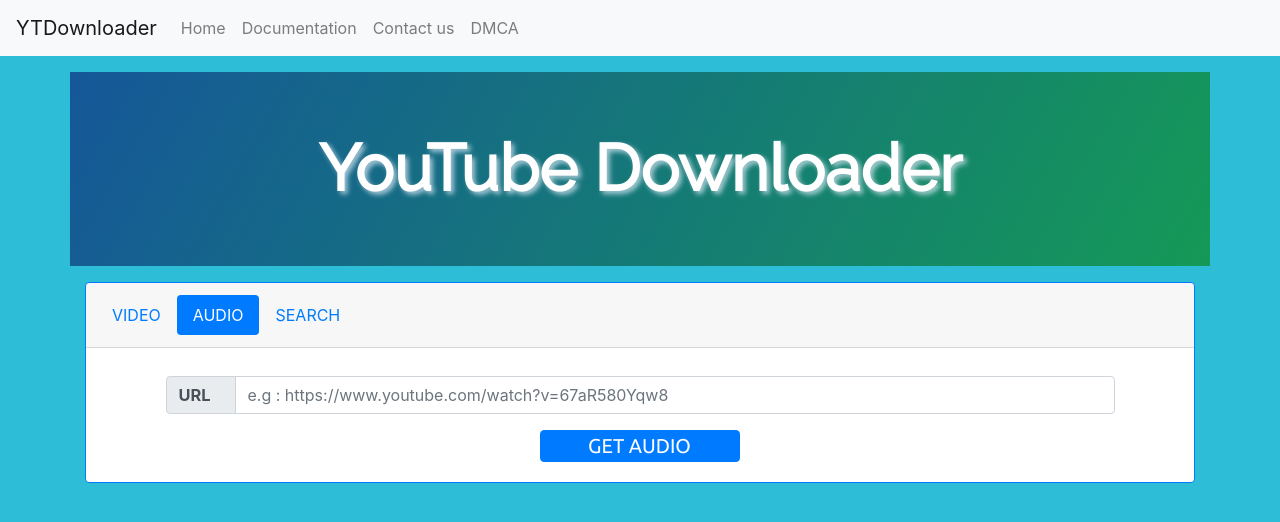
After one commit to microStationCorp/ytdwlpage, a Django app: page /audio/ in a window 1280 px wide. The commit adds this page. Shown: the top 522 px of the page. Run offline with Django 3.2, Linux system fonts and the light colour scheme; some libraries are stand-ins or nearby versions.

Commit message:
mp3 converter added

```diff
--- /dev/null
+++ b/templates/audio.html
@@ -0,0 +1,111 @@
+{% extends 'index.html' %}
+{% block contentPage %}
+<div class="container mb-5">
+
+    <div class="card border-primary" id="formBox">
+        <div class="card-header">
+            <ul class="nav nav-pills card-header-pills">
+                <li class="nav-item">
+                    <a class="nav-link" href="../">VIDEO</a id="home">
+                </li>
+                <li class="nav-item">
+                    <a class="nav-link active">AUDIO</a id="home">
+                </li>
+                <li class="nav-item">
+                    <a class="nav-link" href="/search">SEARCH</a id="search">
+                </li>
+            </ul>
+        </div>
+        <div class="card-body" id="form">
+            <form action="../audio" method="GET">
+                <div class="input-group mb-3 mt-2 col-sm-11 mx-auto">
+                    <div class="input-group-prepend">
+                        <span class="input-group-text" id="inputGroup-sizing-default">URL</span>
+                    </div>
+                    <input type="text" class="form-control"
+                        placeholder="e.g : https://www.youtube.com/watch?v=67aR580Yqw8" aria-label="search value"
+                        aria-describedby="button-addon2" name="audioURL">
+                </div>
+                <div class="input-group-append">
+                    <button class="btn btn-primary btn-font" type="submit" id="button-addon2">GET AUDIO</button>
+                </div>
+            </form>
+        </div>
+    </div>
+</div>
+
+{% if auflag %}
+
+<div class="container border-primary card mb-3">
+    <div class="card-body">
+        <div class="row">
+            <div class="col">
+                <div class="card border-info text-center mx-auto my-4 boxShadow" style="width: 24rem;">
+                    <div class="card-body">
+                        <img class="card-img-top" src="{{audioData.thumbnail}}" alt="Card image cap">
+                    </div>
+                    <div class="card-body">
+                        <h5 class="card-title">{{audioData.title}}</h5>
+                        <hr>
+                        <h6 class="card-subtitle mb-2 text-muted border-info">
+                            {{audioData.uploader}}</h6>
+                        <hr>
+                        <p class="card-text">{{audioData.description}}</p>
+                    </div>
+                </div>
+            </div>
+            <div class="col">
+                <div id="downloadTab">
+                    <div class="panel panel-default my-3">
+                        <div class="panel-body">
+
+                            <a href="{{audioData.link}}" class="btn btn-primary boxShadow" style=" min-width: 140px;"
+                                role="button" download>Audio File</a>
+
+                        </div>
+                    </div>
+                </div>
+            </div>
+        </div>
+    </div>
+</div>
+
+{% elif eflag %}
+<div class="container  mb-3">
+    <div class="alert alert-danger" role="alert">
+        <h4 class="alert-heading">Error!</h4>
+        <p>Ooops...... You have entered an <strong>invalid YouTube link</strong>.......</p>
+    </div>
+</div>
+{% elif mflag %}
+<div class="container  mb-3">
+    <div class="card border-primary mt-3">
+        <h3 class="card-header text-center bg-warning">Warning!</h3>
+        <div class="card-body">
+            <p class="card-text text-center">Ooops...... You have entered an YouTube link which is a link of
+                <strong>YouTube
+                    Playlist</strong>.
+                Please
+                not enter <strong>YouTube Playlist link</strong><br>
+                following is the playlist details</p>
+            <div class="card border-info mx-auto my-4 boxShadow" style="width: 24rem;">
+                <div class="card-body">
+                    <img class="card-img-top" src="{{dataDict.thumbnail}}" alt="Card image cap">
+                </div>
+                <div class="card-body">
+                    <h5 class="card-title">{{dataDict.title}} . {{dataDict.linkCount}} Videos</h5>
+                    <hr>
+                    <h6 class="card-subtitle mb-2 text-muted border-info">
+                        {{dataDict.uploader}}</h6>
+                </div>
+            </div>
+        </div>
+    </div>
+</div>
+{% elif nflag %}
+
+{% else %}
+
+{% endif %}
+
+{% endblock %}
--- a/templates/index.html
+++ b/templates/index.html
@@ -57,10 +57,13 @@
 			<div class="card-header">
 				<ul class="nav nav-pills card-header-pills">
 					<li class="nav-item">
-						<a id="home" class="nav-link active">URL</a id="home">
+						<a class="nav-link active">VIDEO</a>
 					</li>
 					<li class="nav-item">
-						<a id="search" class="nav-link" href="/search">SEARCH</a id="search">
+						<a class="nav-link" href="/audio">AUDIO</a>
+					</li>
+					<li class="nav-item">
+						<a class="nav-link" href="/search">SEARCH</a>
 					</li>
 				</ul>
 			</div>
@@ -75,7 +78,8 @@
 							aria-describedby="button-addon2" name="urlBox">
 					</div>
 					<div class="input-group-append">
-						<button class="btn btn-primary btn-font" type="submit" id="button-addon2">Convert</button>
+						<button class="btn btn-primary btn-font" type="submit" id="button-addon2">GET
+							VIDEO</button>
 					</div>
 				</form>
 			</div>
--- a/youtubeDwnld/urls.py
+++ b/youtubeDwnld/urls.py
@@ -24,4 +24,5 @@ urlpatterns = [
     path('contactUs/', views.cu, name='contactUs'),
     path('documentation/', views.docp, name='documentation'),
     path('search/', views.search, name='search'),
+    path('audio/', views.audio, name='audio'),
 ]
--- a/youtubeDwnld/views.py
+++ b/youtubeDwnld/views.py
@@ -49,3 +49,19 @@ def search(request):
             return render(request, 'search.html', {'sflag': 'True', 'resultDict': resultDict})
         else:
             return render(request, 'search.html', {'eflag': 'True'})
+
+
+def audio(request):
+    URL = request.GET.get('audioURL')
+    if URL != None:
+        try:
+            if URL.find('list') != -1:
+                playlist_info = utils.get_playlist_info(URL)
+                return render(request, 'index.html', {'mflag': 'True', 'dataDict': playlist_info})
+            else:
+                audioData = utils.get_audio_info(URL)
+                return render(request, 'audio.html', {'auflag': 'True', 'audioData': audioData})
+        except:
+            return render(request, 'audio.html', {'eflag': 'True'})
+    else:
+        return render(request, 'audio.html', {'nflag': 'True'})
```
Also changed, not shown: templates/search.html (+7 -3 lines), youtubeDwnld/utils.py (+27 -0 lines).
